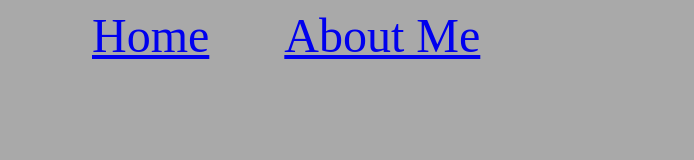
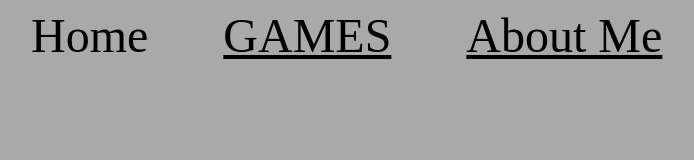
Before and after one commit to EvaZeVolt/School, a plain HTML site: page index.html in a window 1280 px wide. Shown: the whole page, without its empty margins (427-1121 px from the left). Drawn offline with Linux system fonts and the light colour scheme.

Commit message:
Update index.html

```diff
--- a/index.html
+++ b/index.html
@@ -5,20 +5,23 @@
   <head>
     <style>
 
- Topword { color: black; font-size:500%; margin-left: 1000px;}
- p    {color: black;  margin-left: 100px; font-size:200%; bold;}
- Normal{ color: green; font-size:300%; margin-left: 300px;}
- a {margin-left: 11px;}
-home{color: black; margin-left: 500px; font-size:300%}
+  Topword { color: black; font-size:500%; margin-left: 1000px;}
+  p {color: black;  margin-left: 100px; font-size:200%; bold;}
+  Normal{ color: green; font-size:300%; margin-left: 300px;}
+  a {margin-left: 11px;}
+  home{color: black; margin-left: 450px; font-size:300%}
   aboutme{ color: black; margin-left: 60px; font-size:300%}
+  a{color:black;}
+  games{color: black; margin-left: 60px; font-size:300%}
 
 </style>
     </head>
 <body style="background-color:darkgray;">
 
 
-      <home><a href="https://evazevolt.github.io/School">Home</a></home>
-  <aboutme> <a href="https://evazevolt.github.io/School/Aboutme">About Me</a> </aboutme>
+      <home>Home</home>
+<Games><a href="https://evazevolt.github.io/School">GAMES</a></games>
+<aboutme> <a href="https://evazevolt.github.io/School/Aboutme">About Me</a> </aboutme>
 
 
 
```
